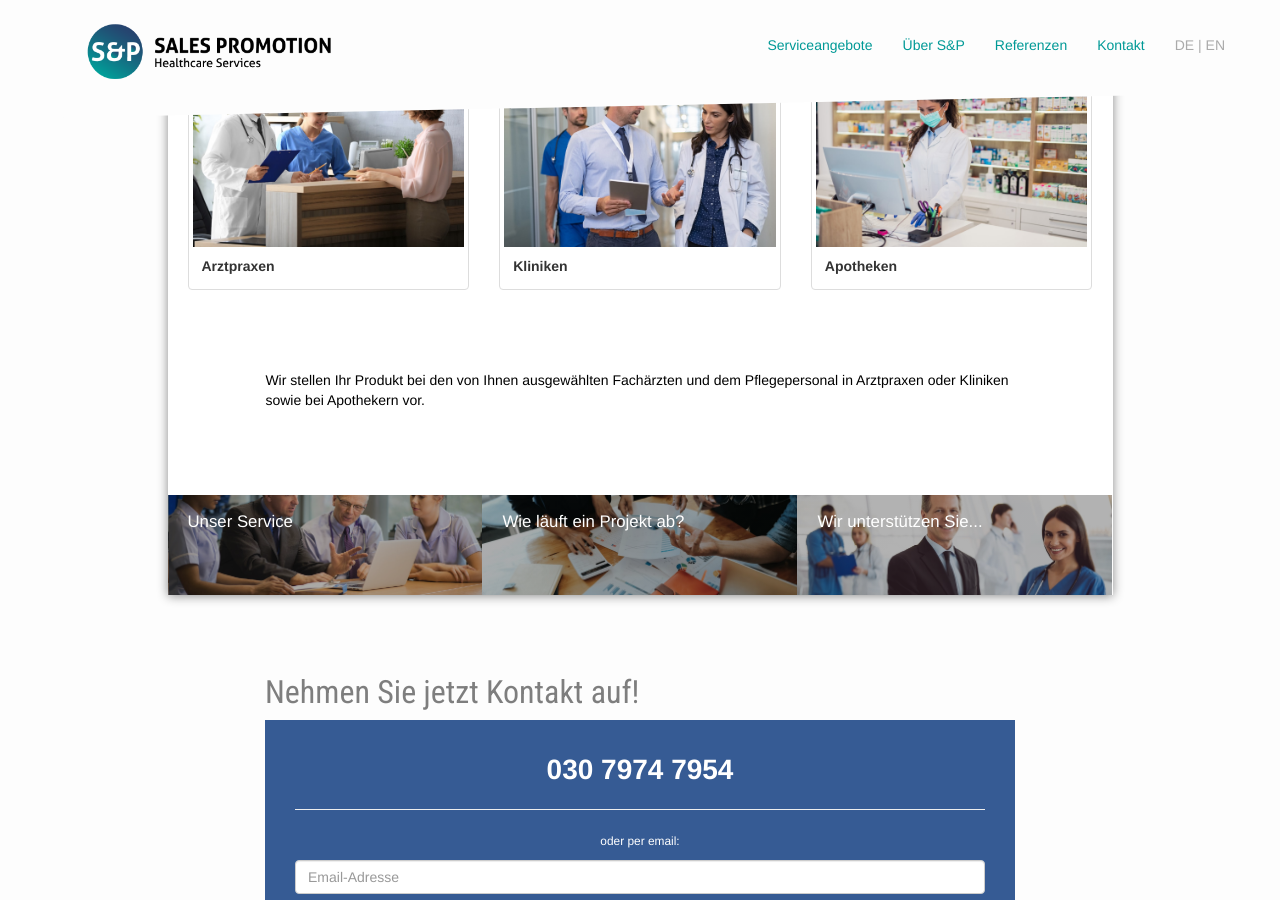
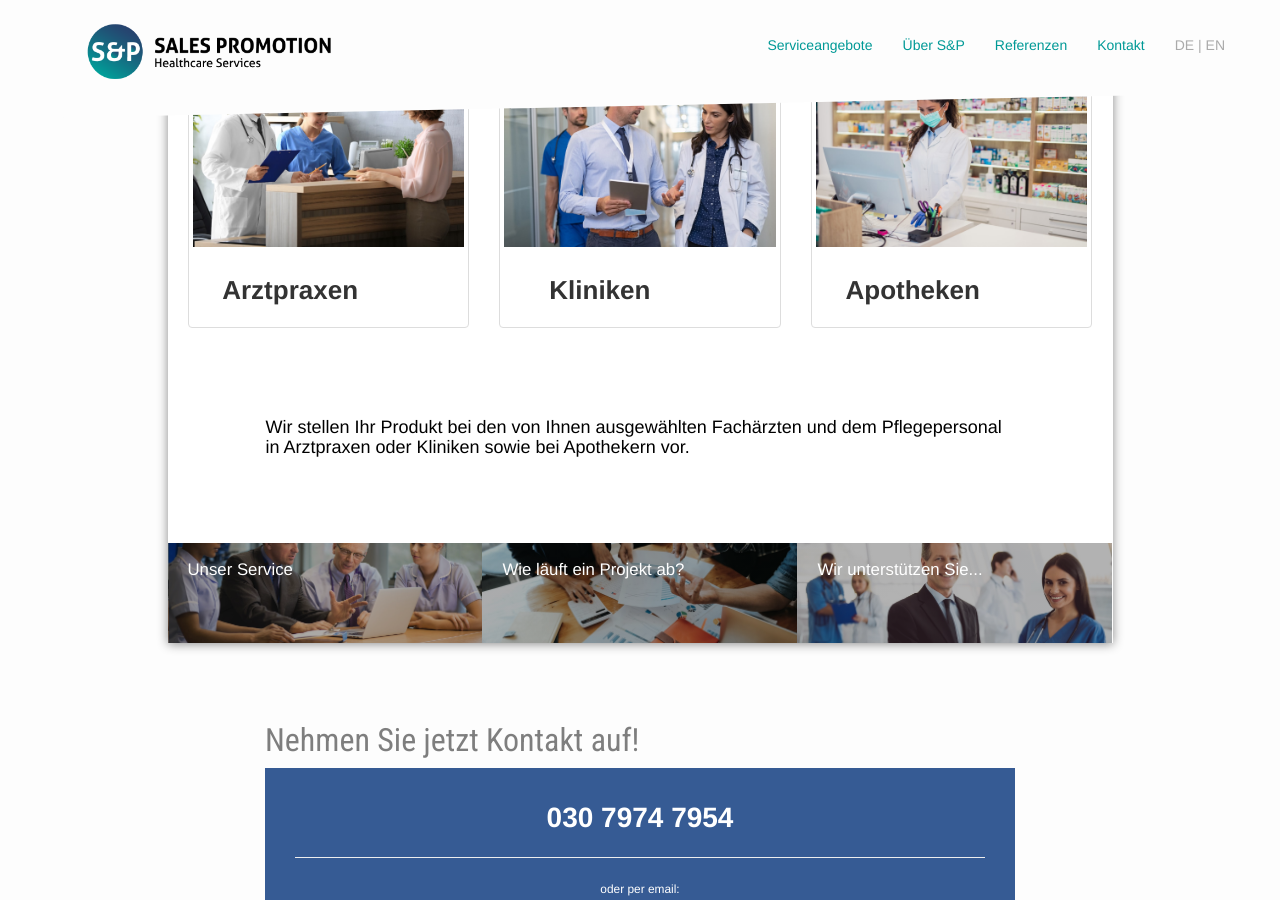
Before and after one commit to samlawski/sp-healthcare, a Jekyll site: the page built from fuer-wen.html, in a window 1280 px wide and 900 px high, scrolled down 612 px. Built offline with Jekyll 4.4.1, drawn with Linux system fonts in a browser that asks for light colours; nearby versions of some CDN libraries.

```diff
--- a/fuer-wen.html
+++ b/fuer-wen.html
@@ -10,7 +10,7 @@ title: Unsere Zielgruppen
     <div class="thumbnail">
       <img src="/assets/images/v3/bild3.jpg" class="editable img-responsive" alt="arztpraxen" />
       <div class="caption editable">
-        <strong>Arztpraxen</strong>
+        <h3><strong>&nbsp;&nbsp; Arztpraxen</strong></h3>
       </div>
     </div>
   </div>
@@ -19,7 +19,7 @@ title: Unsere Zielgruppen
     <div class="thumbnail">
       <img src="/assets/images/v3/bild4.jpg" class="editable img-responsive" alt="kliniken" />
       <div class="caption editable">
-        <strong>Kliniken</strong>
+        <h3><strong>&nbsp; &nbsp;&nbsp; Kliniken</strong></h3>
       </div>
     </div>
   </div>
@@ -28,7 +28,7 @@ title: Unsere Zielgruppen
     <div class="thumbnail">
       <img src="/assets/images/v3/bild5.jpg" class="editable img-responsive" alt="apotheken" />
       <div class="caption editable">
-        <strong>Apotheken</strong>
+        <h3><strong>&nbsp;&nbsp; Apotheken</strong></h3>
       </div>
     </div>
   </div>
@@ -38,7 +38,7 @@ title: Unsere Zielgruppen
 <div class="row space-before space-after">
   <div class="col-sm-offset-1 col-sm-10">
     <div class="editable">
-      <p>Wir stellen Ihr Produkt bei den von Ihnen ausgew&auml;hlten Fach&auml;rzten und dem Pflegepersonal in Arztpraxen oder Kliniken sowie bei Apothekern vor.</p>
+      <h4>Wir stellen Ihr Produkt bei den von Ihnen ausgew&auml;hlten Fach&auml;rzten und dem Pflegepersonal in Arztpraxen oder Kliniken sowie bei Apothekern vor.</h4>
     </div>
   </div>
 </div>
```
